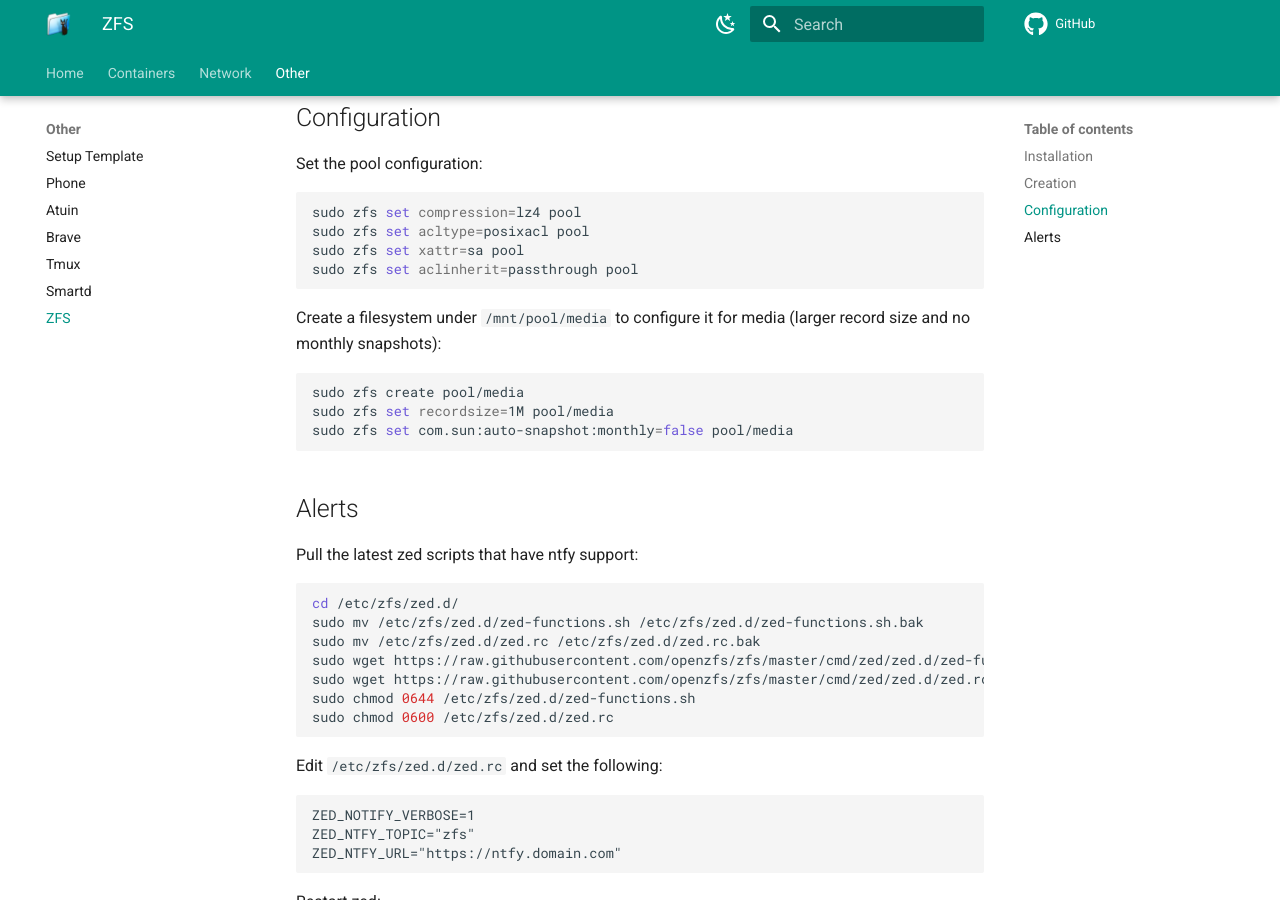
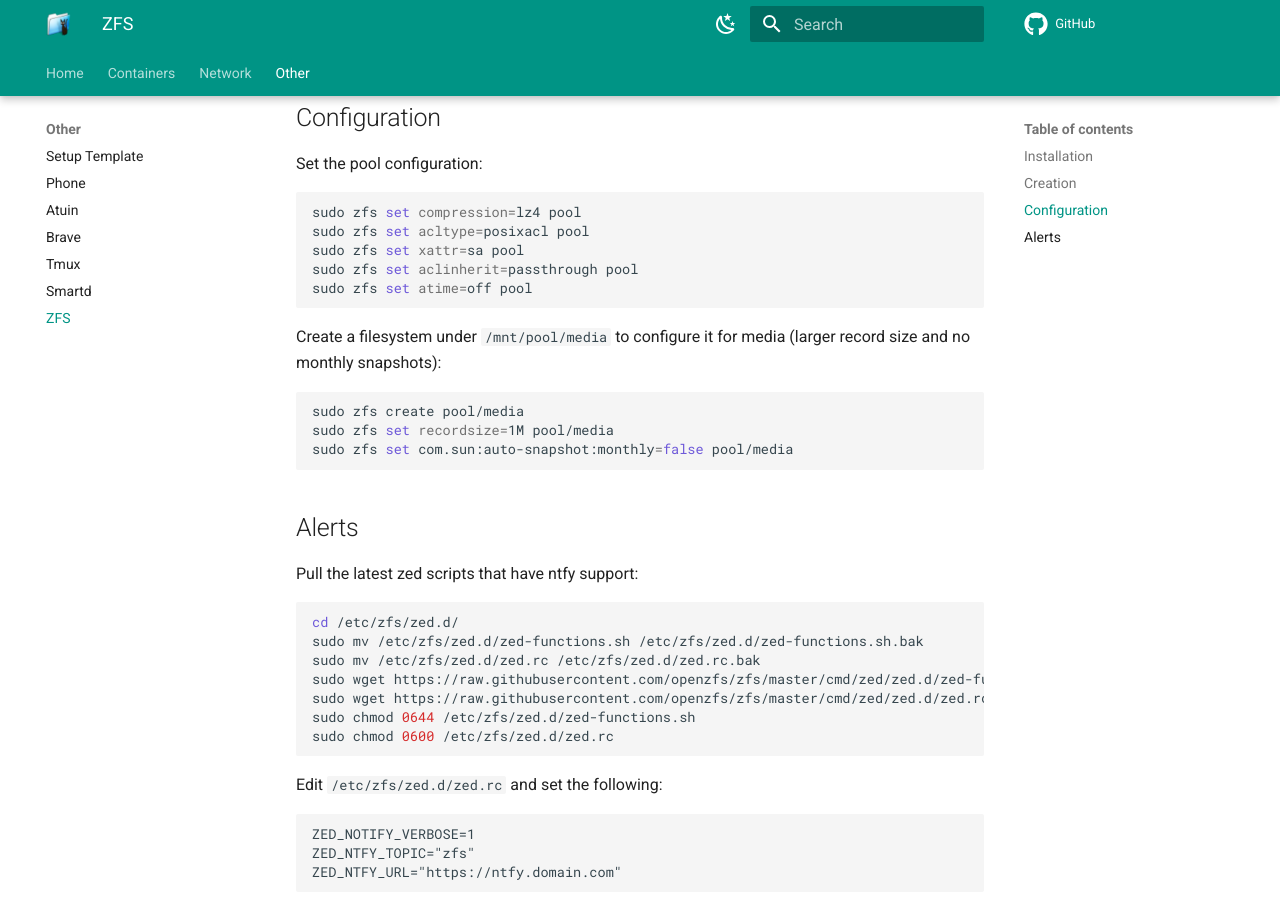
Before and after one commit to quietsy/advanced-configurations, an MkDocs documentation site: the page built from docs/zfs.md, in a window 1280 px wide and 900 px high, scrolled down 1053 px. Built offline with MkDocs 1.6.1 and Material for MkDocs 9.7.7, drawn with Linux system fonts in a browser that asks for light colours; comment, search, counter and statistics services are not loaded.

Commit message:
Update zfs

````diff
--- a/docs/zfs.md
+++ b/docs/zfs.md
@@ -48,6 +48,7 @@
 sudo zfs set acltype=posixacl pool
 sudo zfs set xattr=sa pool
 sudo zfs set aclinherit=passthrough pool
+sudo zfs set atime=off pool
 ```
 
 Create a filesystem under `/mnt/pool/media` to configure it for media (larger record size and no monthly snapshots):
````
